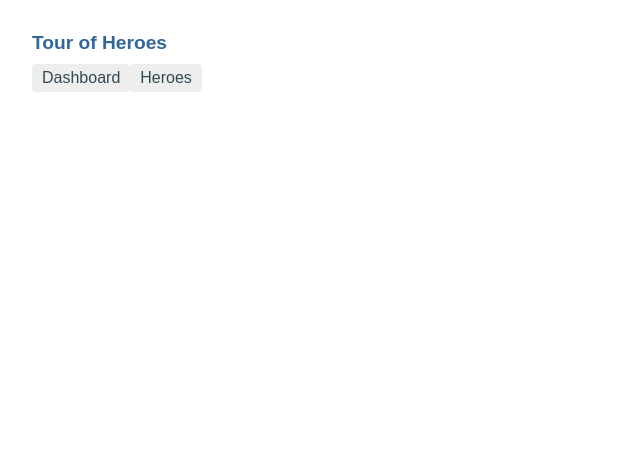
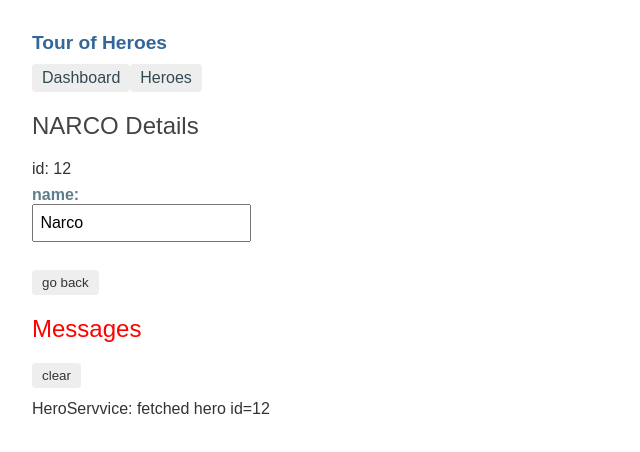
Before and after one commit to jaderswift/angular-tour-of-heroes, an Angular app: page /detail/12 in a window 1280 px wide. Before the commit this address led to /. Shown: the top 452 px of the page, without its empty margins (0-640 px from the left). Built offline with nearby package versions, Linux system fonts and the light colour scheme.

Commit message:
added navigation from dashboard and heroes page to go to hero detail page

```diff
--- a/src/app/app-routing.module.ts
+++ b/src/app/app-routing.module.ts
@@ -2,11 +2,13 @@
 import { RouterModule, Routes } from '@angular/router';
 import { HeroesComponent } from './heroes/heroes.component';
 import { DashboardComponent } from './dashboard/dashboard.component';
+import { HeroDetailComponent } from './hero-detail/hero-detail.component';
 
 const routes: Routes = [
   { path: '', redirectTo: '/dashboard', pathMatch: 'full' },
   { path: 'heroes', component: HeroesComponent },
-  { path: 'dashboard', component: DashboardComponent }
+  { path: 'dashboard', component: DashboardComponent },
+  { path: 'detail/:id', component: HeroDetailComponent },
 ];
 
 @NgModule({
--- a/src/app/dashboard/dashboard.component.html
+++ b/src/app/dashboard/dashboard.component.html
@@ -1,6 +1,7 @@
 <h3>Top Heroes</h3>
 <div class="grid grid-pad">
-  <a *ngFor="let hero of heroes" class="col-1-4">
+  <a *ngFor="let hero of heroes" class="col-1-4"
+            routerLink="/detail/{{hero.id}}">
     <div class="module hero">
       <h4>{{hero.name}}</h4>
     </div>
--- a/src/app/hero-detail/hero-detail.component.css
+++ b/src/app/hero-detail/hero-detail.component.css
@@ -0,0 +1,31 @@
+/* HeroDetailComponent's private CSS styles */
+label {
+    display: inline-block;
+    width: 3em;
+    margin: .5em 0;
+    color: #607D8B;
+    font-weight: bold;
+  }
+  input {
+    height: 2em;
+    font-size: 1em;
+    padding-left: .4em;
+  }
+  button {
+    margin-top: 20px;
+    font-family: Arial;
+    background-color: #eee;
+    border: none;
+    padding: 5px 10px;
+    border-radius: 4px;
+    cursor: pointer;
+    cursor: hand;
+  }
+  button:hover {
+    background-color: #cfd8dc;
+  }
+  button:disabled {
+    background-color: #eee;
+    color: #ccc;
+    cursor: auto;
+  }
--- a/src/app/hero-detail/hero-detail.component.html
+++ b/src/app/hero-detail/hero-detail.component.html
@@ -9,3 +9,5 @@
     </div>
 
 </div>
+
+<button (click)="goBack()">go back</button>
--- a/src/app/hero-detail/hero-detail.component.ts
+++ b/src/app/hero-detail/hero-detail.component.ts
@@ -1,17 +1,35 @@
-import { Component, OnInit, Input } from '@angular/core';
-import { Hero } from '../hero';
+import { Component, OnInit } from '@angular/core';
+import { ActivatedRoute } from '@angular/router';
+import { Location } from '@angular/common';
+
+import { Hero }         from '../hero';
+import { HeroService }  from '../hero.service';
 
 @Component({
   selector: 'app-hero-detail',
   templateUrl: './hero-detail.component.html',
-  styleUrls: ['./hero-detail.component.css']
+  styleUrls: [ './hero-detail.component.css' ]
 })
 export class HeroDetailComponent implements OnInit {
-  @Input() hero: Hero;
+  hero: Hero;
 
-  constructor() { }
+  constructor(
+    private route: ActivatedRoute,
+    private heroService: HeroService,
+    private location: Location
+  ) {}
 
-  ngOnInit() {
+  ngOnInit(): void {
+    this.getHero();
   }
 
+  getHero(): void {
+    const id = +this.route.snapshot.paramMap.get('id');
+    this.heroService.getHero(id)
+      .subscribe(hero => this.hero = hero);
+  }
+
+  goBack(): void {
+    this.location.back();
+  }
 }
--- a/src/app/hero.service.ts
+++ b/src/app/hero.service.ts
@@ -16,4 +16,9 @@
     this.messageService.add('HeroService: fetched heroes');
     return of(HEROES);
   }
+
+  getHero(id: number): Observable<Hero> {
+    this.messageService.add(`HeroServvice: fetched hero id=${id}`)
+    return of(HEROES.find(hero => hero.id === id));
+  }
 }
--- a/src/app/heroes/heroes.component.css
+++ b/src/app/heroes/heroes.component.css
@@ -6,28 +6,33 @@
   width: 15em;
 }
 .heroes li {
+  position: relative;
   cursor: pointer;
-    position: relative;
-    left: 0;
   background-color: #EEE;
   margin: .5em;
   padding: .3em 0;
   height: 1.6em;
   border-radius: 4px;
 }
+
 .heroes li:hover {
   color: #607D8B;
   background-color: #DDD;
   left: .1em;
 }
-  .heroes li.selected {
-    background-color: #CFD8DC;
-    color: white;
+
+.heroes a {
+  color: #333;
+  text-decoration: none;
+  position: relative;
+  display: block;
+  width: 250px;
 }
-  .heroes li.selected:hover {
-    background-color: #BBD8DC;
-    color: white;
+
+.heroes a:hover {
+  color:#607D8B;
 }
+
 .heroes .badge {
   display: inline-block;
   font-size: small;
@@ -39,6 +44,8 @@
   left: -1px;
   top: -4px;
   height: 1.8em;
+  min-width: 16px;
+  text-align: right;
   margin-right: .8em;
   border-radius: 4px 0 0 4px;
 }
--- a/src/app/heroes/heroes.component.html
+++ b/src/app/heroes/heroes.component.html
@@ -1,9 +1,9 @@
 <h2>My Heroes</h2>
 
 <ul class="heroes">
-  <li *ngFor="let hero of heroes"
-  [class.selected]="hero === selectedHero"
-  (click)="onSelect(hero)">
-    <span class="badge">{{hero.id}}</span> {{hero.name}}
+  <li *ngFor="let hero of heroes">
+    <a routerLink="/detail/{{hero.id}}">
+      <span class="badge">{{hero.id}}</span> {{hero.name}}
+    </a>
   </li>
 </ul>
--- a/src/app/heroes/heroes.component.ts
+++ b/src/app/heroes/heroes.component.ts
@@ -17,14 +17,8 @@
     this.getHeroes();
   }
 
-  selectedHero: Hero;
-
-  onSelect(hero: Hero): void {
-    this.selectedHero = hero;
-  }
-
   getHeroes(): void {
     this.heroService.getHeroes()
-        .subscribe(heroes => this.heroes = heroes);
+    .subscribe(heroes => this.heroes = heroes);
   }
 }
```
Also changed, not shown: src/app/app.component.css (indentation only), src/app/dashboard/dashboard.component.css (indentation only). Lines whose indentation alone changed are shown as unchanged.
